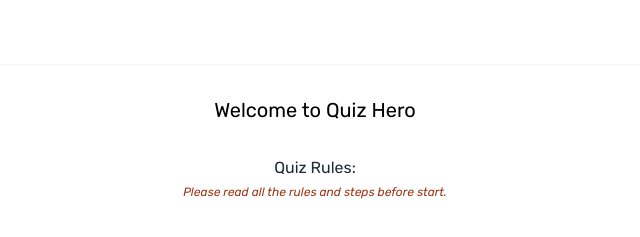
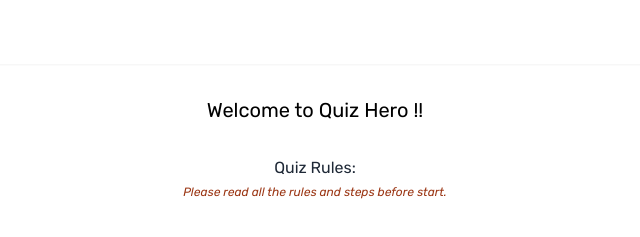
Before and after one commit to mehedihasanrupok/Quiz-Hero, a plain HTML site: page index.html in a window 1280 px wide. Shown: the top 237 px of the page, 325-965 px from the left. Drawn offline with nearby package versions, Linux system fonts and the light colour scheme.

Commit message:
updatedTitle

```diff
--- a/index.html
+++ b/index.html
@@ -60,7 +60,7 @@
       class="lg:w-9/12 md:w-[90%] w-[95%] mx-auto text-center"
       id="rulesContainer"
     >
-      <h1 class="text-center my-8 text-xl">Welcome to Quiz Hero</h1>
+      <h1 class="text-center my-8 text-xl">Welcome to Quiz Hero !!</h1>
       <div class="lg:w-[80%] md:w-[90%] w-[90%] mx-auto text-left">
         <h1 class="text-md text-gray-800 text-center">Quiz Rules:</h1>
         <p class="text-xs italic mt-1 mb-4 text-orange-800 text-center">
```
